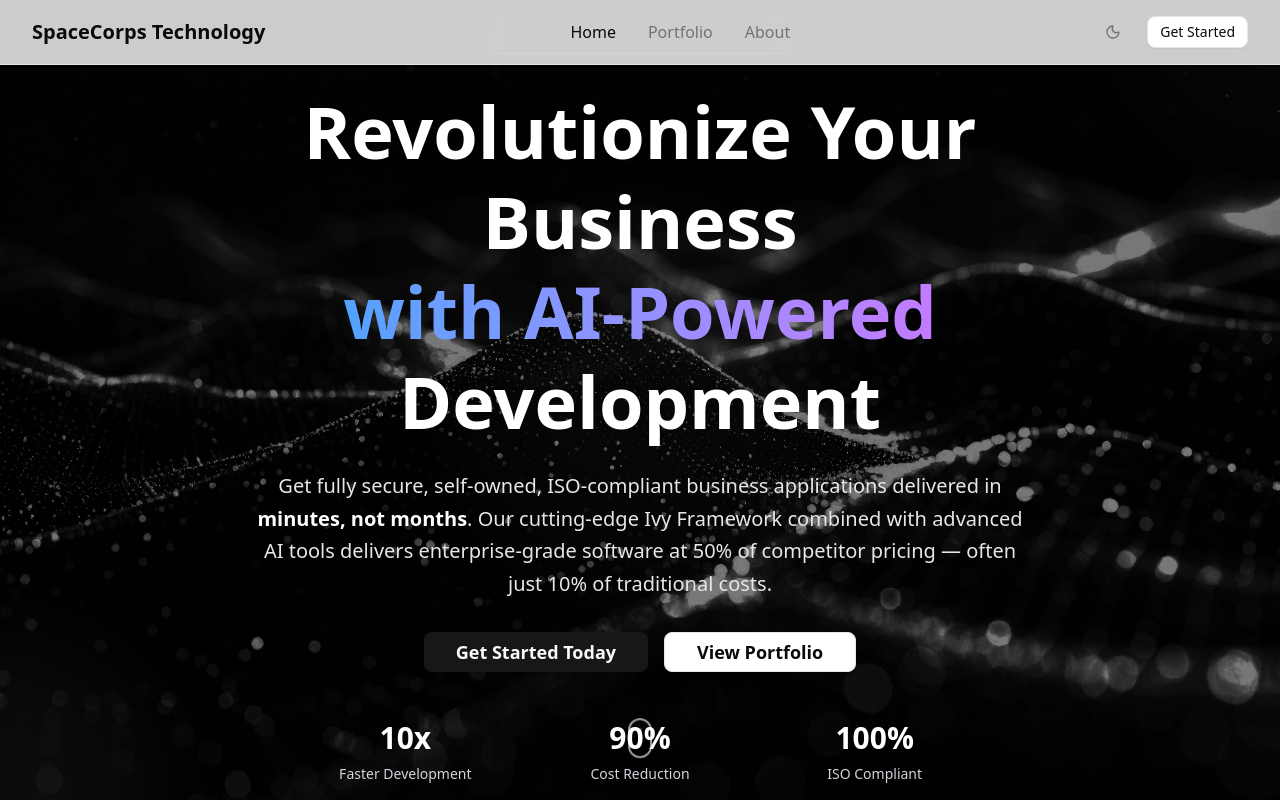
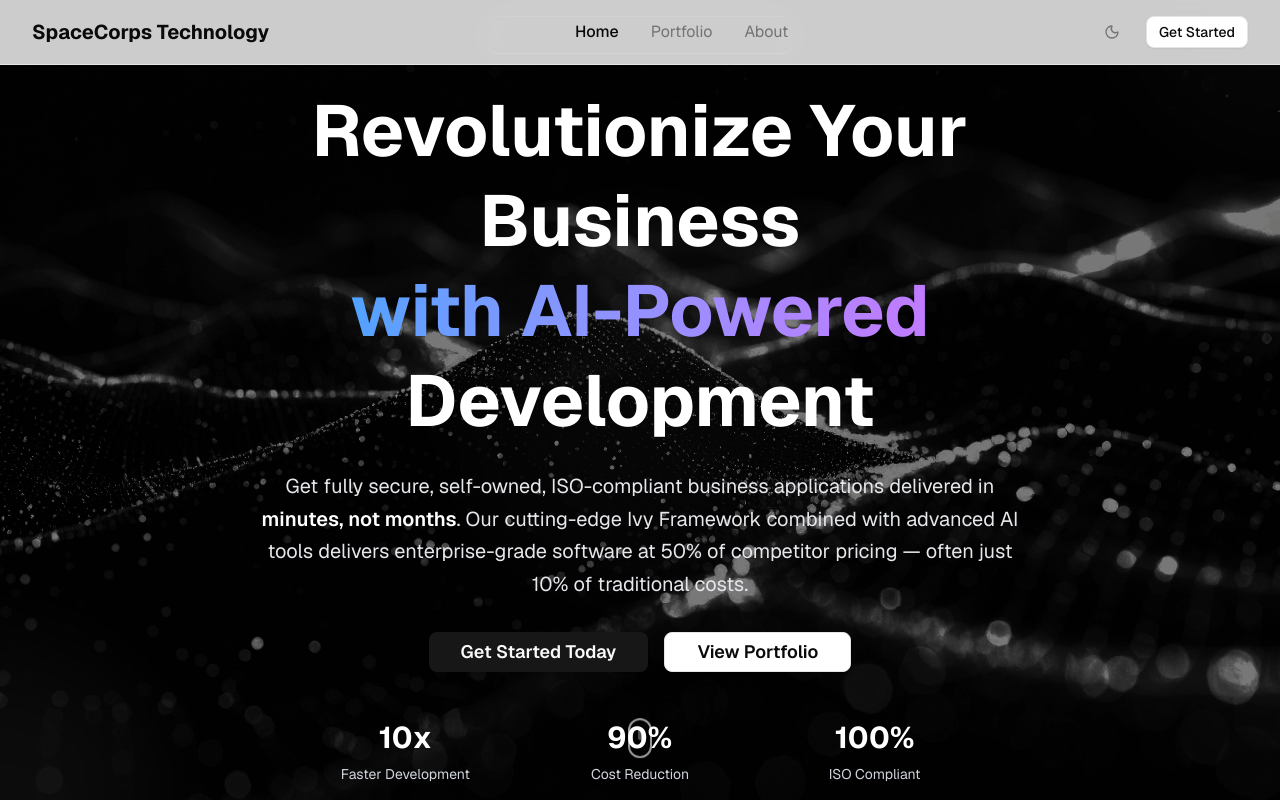
Before and after one commit to SpaceCorps/web, a React (Vite) app: page / in a window 1280 px wide. Shown: the top 800 px of the page. Built offline with nearby package versions, Linux system fonts and the light colour scheme.

Commit message:
chore: define fonts

```diff
--- a/src/index.css
+++ b/src/index.css
@@ -1,9 +1,11 @@
+@import url("https://fonts.googleapis.com/css2?family=Geist:wght@100..900&display=swap");
 @import "tailwindcss";
 @import "tw-animate-css";
 
 @custom-variant dark (&:is(.dark *));
 
 @theme inline {
+  --font-sans: "Geist";
   --radius-sm: calc(var(--radius) - 4px);
   --radius-md: calc(var(--radius) - 2px);
   --radius-lg: var(--radius);
```
